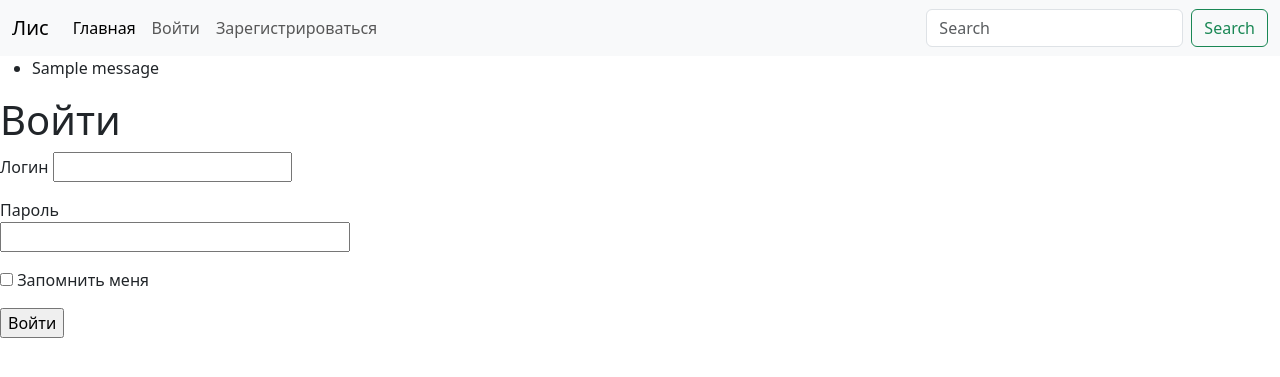
After one commit to xchose31/school-inventory-platform, a Flask app: page /login in a window 1280 px wide. The commit adds this page. Shown: the top 377 px of the page. Run offline with Flask 3, Linux system fonts and the light colour scheme; tables that the repository leaves empty hold one stand-in row (values such as "Sample post"); one stand-in notice (Sample message) is shown.

Commit message:
login function added

```diff
--- /dev/null
+++ b/app/forms.py
@@ -0,0 +1,13 @@
+from flask_wtf import FlaskForm
+from wtforms import StringField, PasswordField, BooleanField, SubmitField, \
+    TextAreaField
+from wtforms.validators import ValidationError, DataRequired, Email, EqualTo, \
+    Length
+import sqlalchemy as sa
+from app import db
+
+class LoginForm(FlaskForm):
+    username = StringField('Логин', validators=[DataRequired()])
+    password = PasswordField('Пароль', validators=[DataRequired()])
+    remember_me = BooleanField('Запомнить меня')
+    submit = SubmitField('Войти')
--- a/app/routes.py
+++ b/app/routes.py
@@ -1,6 +1,24 @@
-from app import app
-from flask import render_template
+from app import app, db
+from flask import render_template, flash, redirect, url_for
+from flask_login import login_user, logout_user, current_user, login_required
+from app.forms import LoginForm
+import sqlalchemy as sa
+from app.models import User
 
 @app.route('/')
 def index():
     return render_template('base.html')
+
+@app.route('/login', methods=['GET', 'POST'])
+def login():
+    form = LoginForm()
+    if form.validate_on_submit():
+        user = db.session.scalar(
+            sa.select(User).where(User.username == form.username.data)
+        )
+        if user is not None or User.password != form.password.data:
+            flash('Invalid username or password')
+            return redirect(url_for('login'))
+        login_user(user, remember=form.remember_me.data)
+        return redirect(url_for('index'))
+    return render_template('login.html', form=form)
--- a/app/templates/base.html
+++ b/app/templates/base.html
@@ -41,5 +41,15 @@
         </div>
     </nav>
 </header>
+{% with messages = get_flashed_messages() %}
+        {% if messages %}
+        <ul>
+            {% for message in messages %}
+            <li>{{ message }}</li>
+            {% endfor %}
+        </ul>
+        {% endif %}
+{% endwith %}
+{% block content %}{% endblock %}
 </body>
 </html>
--- /dev/null
+++ b/app/templates/login.html
@@ -0,0 +1,23 @@
+{% extends "base.html" %}
+{% block content %}
+<h1>Войти</h1>
+<form action="" method="post" novalidate>
+    {{ form.hidden_tag() }}
+    <p>
+        {{ form.username.label }}
+        {{ form.username }}
+        {% for error in form.username.errors %}
+        <span style="color: red;">{{ error }}</span>
+        {% endfor %}
+    </p>
+    <p>
+            {{ form.password.label }}<br>
+            {{ form.password(size=32) }}<br>
+            {% for error in form.password.errors %}
+            <span style="color: red;">[{{ error }}]</span>
+            {% endfor %}
+        </p>
+        <p>{{ form.remember_me() }} {{ form.remember_me.label }}</p>
+        <p>{{ form.submit() }}</p>
+</form>
+{% endblock %}
```
